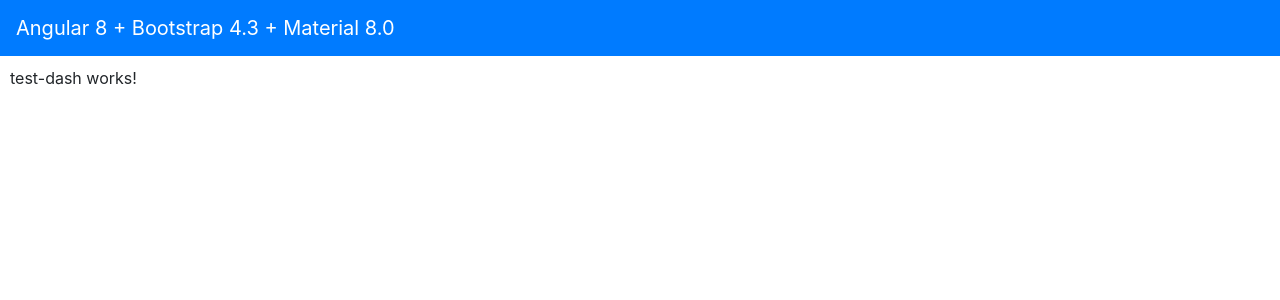
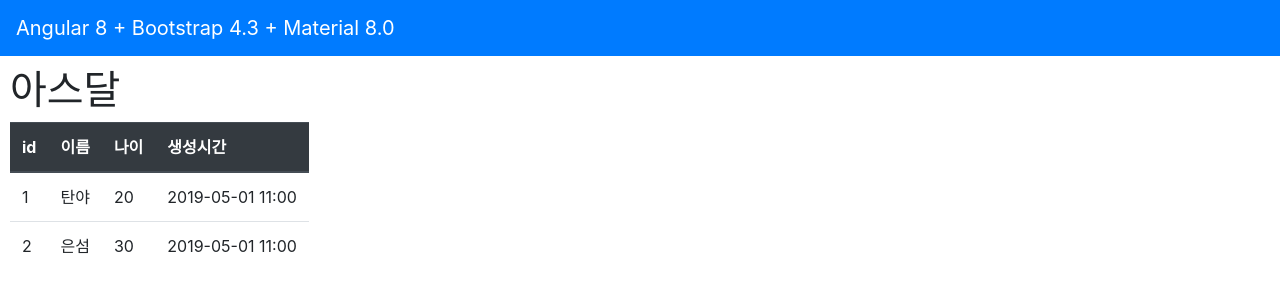
Before and after one commit to borakim-b/angular-dash, an Angular app: page / in a window 1280 px wide. Shown: the top 300 px of the page. Built offline with nearby package versions, Linux system fonts and the light colour scheme.

Commit message:
add mock data add model

```diff
--- /dev/null
+++ b/src/app/mock/data/test-dash.json
@@ -0,0 +1,21 @@
+{
+  "title": "아스달",
+  "content": [
+    {
+      "id": 1,
+      "name": "탄야",
+      "age": 20,
+      "info": null,
+      "createdAt": "2019-05-01T11:00:00",
+      "updatedAt": "2019-05-01T11:00:00"
+    },
+    {
+      "id": 2,
+      "name": "은섬",
+      "age": 30,
+      "info": null,
+      "createdAt": "2019-05-01T11:00:00",
+      "updatedAt": "2019-05-01T11:00:00"
+    }
+  ]
+}
--- /dev/null
+++ b/src/app/model/test-list.ts
@@ -0,0 +1,7 @@
+export class TestList {
+  id: number;
+  name: string;
+  age: number;
+  createdAt: Date = new Date();
+  updatedAt: Date = new Date();
+}
--- a/src/app/test-dash/test-dash.component.html
+++ b/src/app/test-dash/test-dash.component.html
@@ -1,3 +1,19 @@
-<p>
-  test-dash works!
-</p>
+<h1>{{ title }}</h1>
+<table class="table">
+  <thead class="thead-dark">
+    <tr>
+      <th scope="col">id</th>
+      <th scope="col">이름</th>
+      <th scope="col">나이</th>
+      <th scope="col">생성시간</th>
+    </tr>
+  </thead>
+  <tbody>
+    <tr *ngFor="let row of testList">
+      <td>{{row.id}}</td>
+      <td>{{row.name}}</td>
+      <td>{{row.age}}</td>
+      <td>{{row.createdAt | date : "yyyy-MM-dd HH:mm"}}</td>
+    </tr>
+  </tbody>
+</table>
--- a/src/app/test-dash/test-dash.component.ts
+++ b/src/app/test-dash/test-dash.component.ts
@@ -1,4 +1,8 @@
 import { Component, OnInit } from '@angular/core';
+import { TestList } from '../model/test-list';
+
+declare var require: any;
+const data: any = require('../mock/data/test-dash.json')
 
 @Component({
   selector: 'app-test-dash',
@@ -7,9 +11,19 @@ import { Component, OnInit } from '@angular/core';
 })
 export class TestDashComponent implements OnInit {
 
+  public title: string;
+  public rows: testList[] = [];
+
   constructor() { }
 
   ngOnInit() {
+    this.loadData();
+  }
+
+  loadData() {
+    console.log(data);
+    this.title = data.title;
+    this.testList = data.content;
   }
 
 }
```
Also changed, not shown: 1 other file (tests, documents, lock files or other folders).
